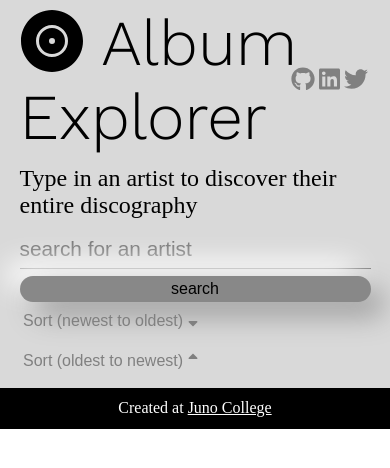
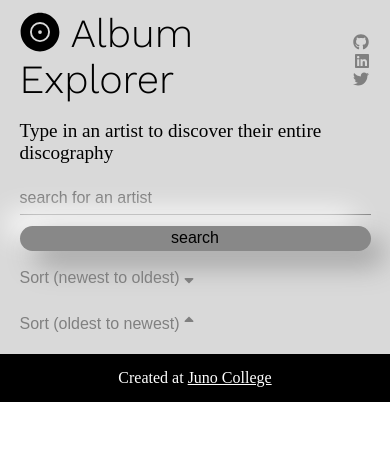
Before and after one commit to anjelicatizon/album-explorer, a React (Create React App) app: page / in a window 390 px wide. Shown: the top 468 px of the page. Built offline with nearby package versions, Linux system fonts and the light colour scheme; a web font is replaced by a local one.

Commit message:
media queries

```diff
--- a/src/App.css
+++ b/src/App.css
@@ -43,7 +43,7 @@ img {
 h1 {
   font-weight: 300;
   font-size: 4rem;
-  margin: 2% 0;
+  margin: 3% 0;
 }
 
 .headerContainer {
@@ -83,7 +83,7 @@ form {
 label {
   font-family: 'Lusitana', serif;
   font-size: 1.5rem;
-  margin: 1% 0;
+  margin: 2% 0;
 }
 
 input[type=text] {
@@ -93,7 +93,7 @@ input[type=text] {
   outline: 0;
   font-size: 1.3rem;
   padding: 2% 0;
-  margin: 2% 0;
+  margin: 3% 0;
   background-color: #d9d9d9;
 }
 
@@ -122,11 +122,11 @@ input[type=submit]:focus {
 /*********************/
 
 button {
-  margin: 2% 0;
+  margin: 3% 0;
   border: none;
   background-color: transparent;
   color: gray;
-  padding: 1%;
+  padding: 2% 2% 0 0;
 }
 
 button:hover,
@@ -136,7 +136,7 @@ button:focus {
 
 h2 {
   font-size: 2.5rem;
-  margin: 2% 0;
+  margin: 3% 0;
 }
 
 ul {
@@ -171,19 +171,22 @@ h3 {
 
 p {
   font-family: 'Lusitana', serif;
+  font-size: 1rem;
   padding: 1% 0;
+  margin: 1%;
+  text-align: center;
 }
 
 .explicit {
   background-color: rgb(247, 91, 91);
-  padding: 1% 3%;
+  padding: 1% 4%;
   border-radius: 10px;
   margin: 2% 0;
 }
 
 .notExplicit {
   background-color: rgb(79, 155, 116);
-  padding: 1% 3%;
+  padding: 1% 4%;
   margin: 2% 0;
   border-radius: 60px;
   background: #4f9b74;
@@ -225,3 +228,61 @@ footer p {
 footer a {
   color: white;
 }
+
+/*********************/
+/*   MEDIA QUERIES   */
+/*********************/
+
+@media (max-width: 880px) {
+
+  li {
+    width: calc(50% - 2%);
+  }
+
+  h3 {
+    font-size: 1.2rem;
+  }
+
+}
+
+@media (max-width: 760px) {
+
+  h1 {
+    font-size: 3rem;
+  }
+
+  label {
+    font-size: 1.2rem;
+  }
+
+  input[type=text] {
+    font-size: 1rem;
+  }
+
+}
+
+@media (max-width: 575px) {
+
+  h1 {
+    font-size: 2.5rem;
+  }
+
+  .socialIcons {
+    flex-direction: column;
+    align-items: flex-end;
+    margin-top: 3%;
+  }
+
+  .socialIcons a {
+    font-size: 1rem;
+  }
+
+  label {
+    font-size: 1.2rem;
+  }
+
+  li {
+    width: 100%;
+  }
+
+}
--- a/src/App.js
+++ b/src/App.js
@@ -146,7 +146,7 @@ class App extends React.Component {
 
         {/* RESULTS/ALBUM SECTION */}
         {/* Telling render method that once you get info on the albums, map through them and display them in an li*/}
-        <section>
+        <section className="results">
           <div className="wrapper">
 
             {/* Sort Descending Button */}
```
